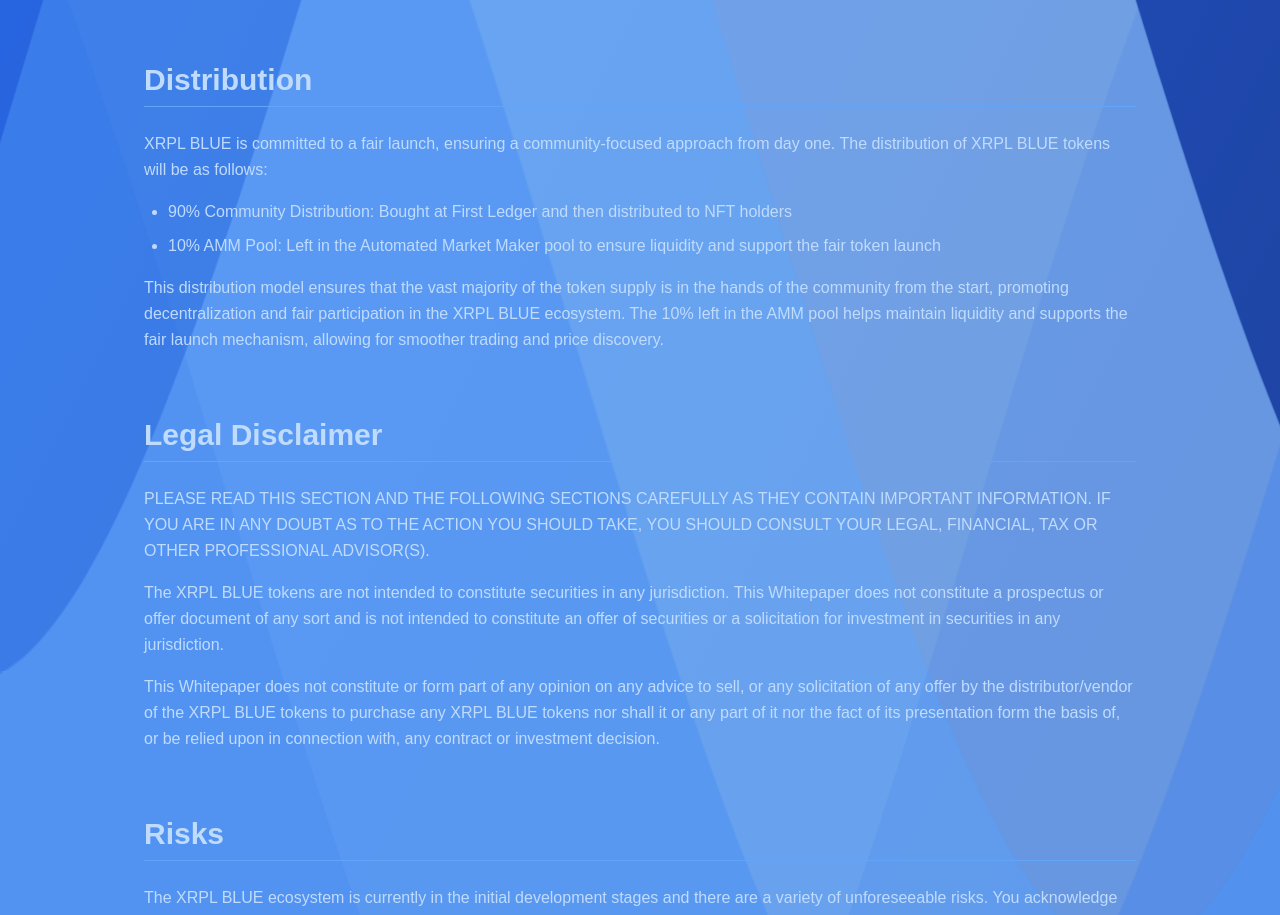
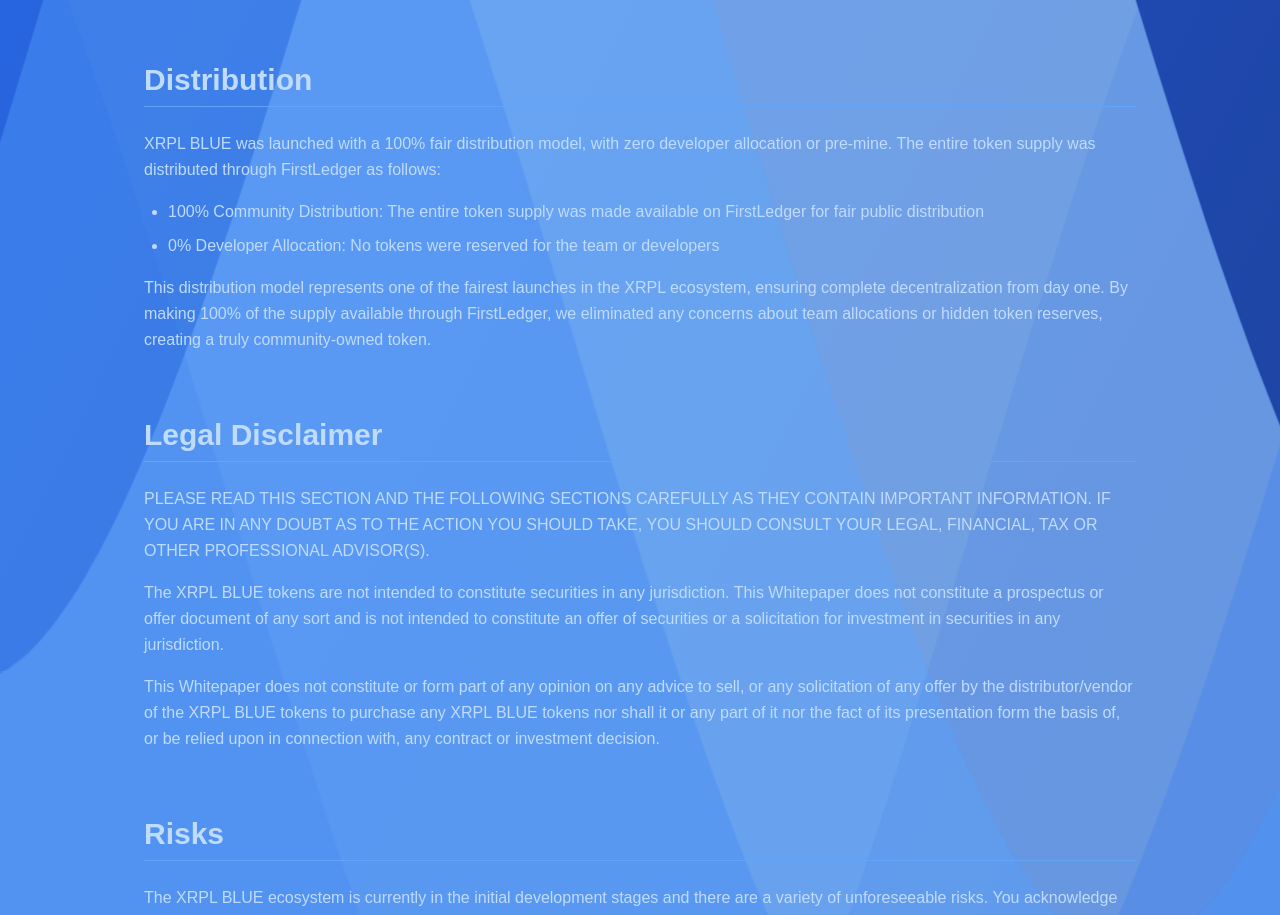
Before and after one commit to xrplto/blueee, a Next.js app in the folder blue-meme-coin/: page /whitepaper in a window 1280 px wide. Shown: the part 1140-2055 px from the top of the page. Built offline with nearby package versions, Linux system fonts and the light colour scheme.

Commit message:
whitepaper update

```diff
--- a/blue-meme-coin/src/app/whitepaper/page.tsx
+++ b/blue-meme-coin/src/app/whitepaper/page.tsx
@@ -44,7 +44,7 @@
       "I'm not sad, I'm just $BLUE with excitement! 😄💙 #XRPLBLUE is making waves! 🌊",
       "🟦 $BLUE: The only coin that looks good with my Smurf costume! 🧙‍♂️💙 #XRPLBLUE",
       "Just convinced my grandma to buy $BLUE! She said it matches her hair! 👵💙 #XRPLBLUE",
-      "🟦 $BLUE is so hot right now, I'm using it to toast my marshmallows! 🔥🍡 #XRPLBLUE",
+      "🟦 $BLUE is so hot right now, I'm using it to toast my marshmallows! ���🍡 #XRPLBLUE",
       "I tried to buy the dip, but $BLUE only goes up! 📈💙 #XRPLBLUE to infinity and beyond! 🚀",
       "🟦 $BLUE: The official currency of Cookie Monster's dreams! 🍪💙 #XRPLBLUE nom nom nom!",
       // New tweets with lore characters
@@ -201,12 +201,12 @@
 
           <section id="distribution">
             <h2 className="text-3xl font-bold mb-6 border-b border-blue-400 pb-2">Distribution</h2>
-            <p className="mb-4 leading-relaxed">XRPL BLUE is committed to a fair launch, ensuring a community-focused approach from day one. The distribution of XRPL BLUE tokens will be as follows:</p>
+            <p className="mb-4 leading-relaxed">XRPL BLUE was launched with a 100% fair distribution model, with zero developer allocation or pre-mine. The entire token supply was distributed through FirstLedger as follows:</p>
             <ul className="list-disc pl-6 space-y-2 leading-relaxed">
-              <li>90% Community Distribution: Bought at First Ledger and then distributed to NFT holders</li>
-              <li>10% AMM Pool: Left in the Automated Market Maker pool to ensure liquidity and support the fair token launch</li>
+              <li>100% Community Distribution: The entire token supply was made available on FirstLedger for fair public distribution</li>
+              <li>0% Developer Allocation: No tokens were reserved for the team or developers</li>
             </ul>
-            <p className="mt-4 leading-relaxed">This distribution model ensures that the vast majority of the token supply is in the hands of the community from the start, promoting decentralization and fair participation in the XRPL BLUE ecosystem. The 10% left in the AMM pool helps maintain liquidity and supports the fair launch mechanism, allowing for smoother trading and price discovery.</p>
+            <p className="mt-4 leading-relaxed">This distribution model represents one of the fairest launches in the XRPL ecosystem, ensuring complete decentralization from day one. By making 100% of the supply available through FirstLedger, we eliminated any concerns about team allocations or hidden token reserves, creating a truly community-owned token.</p>
           </section>
 
           <section id="legal-disclaimer">
```
